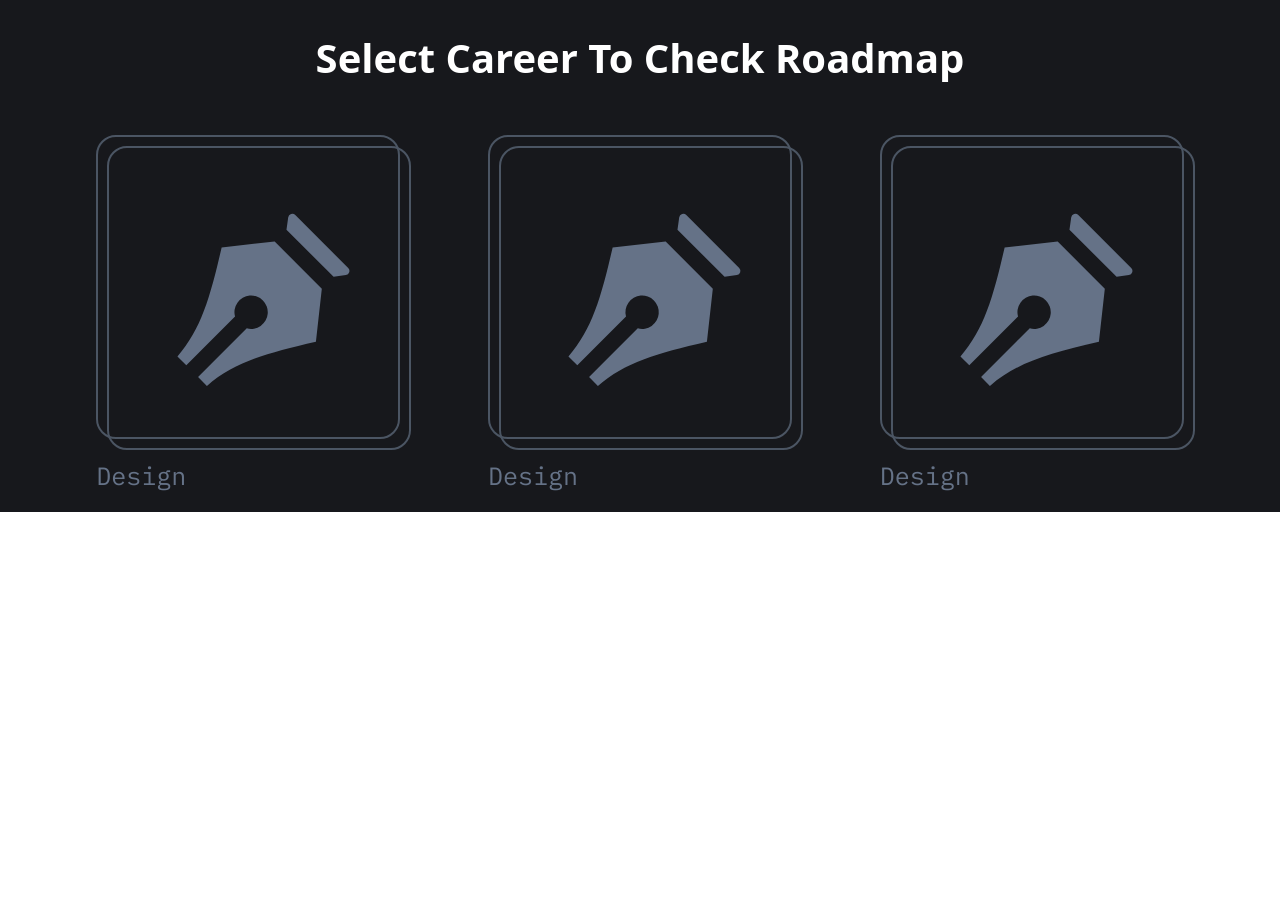
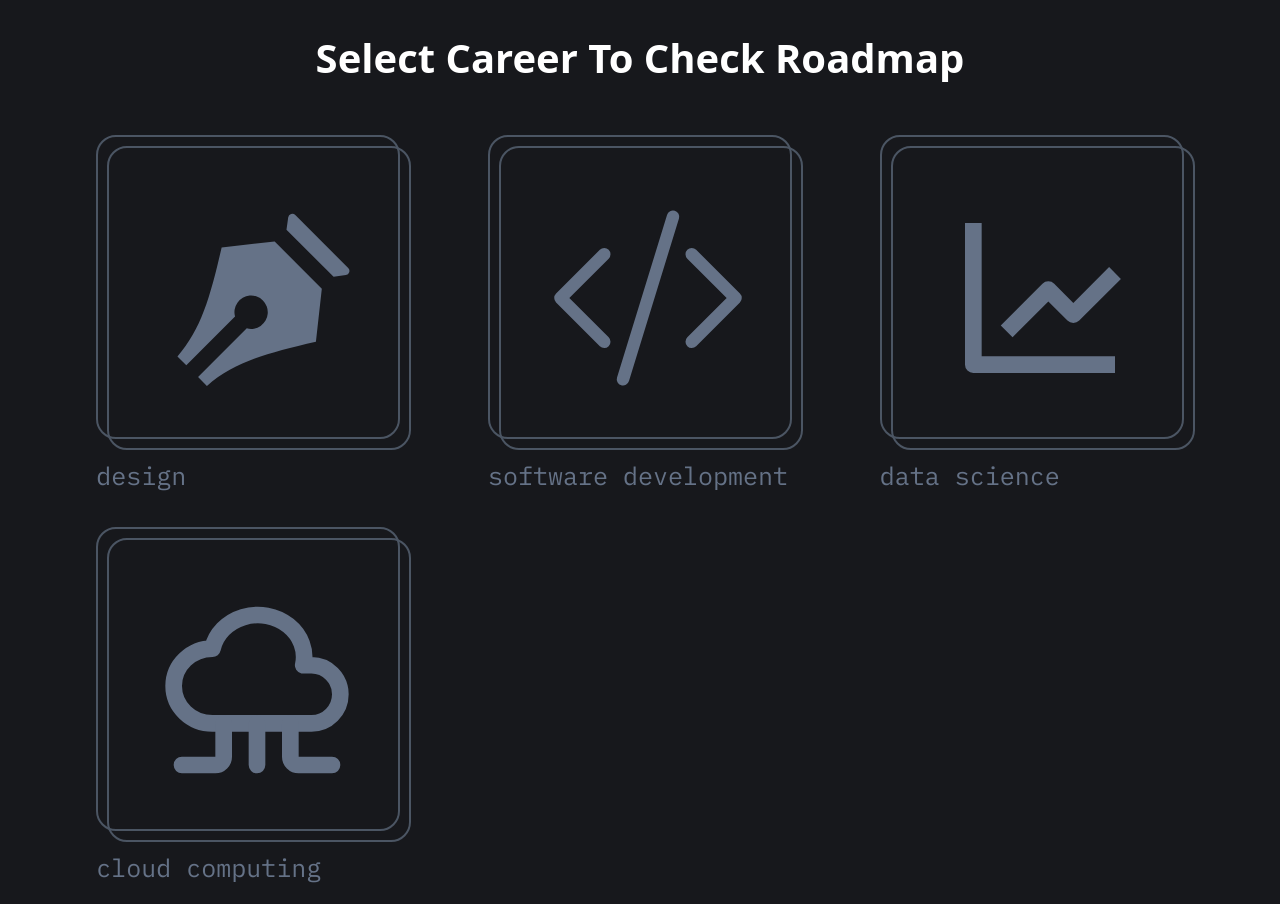
Before and after one commit to omatsola619/pathwayx-project, a Next.js app: page / in a window 1280 px wide. Shown: the part 840-1744 px from the top of the page. Before the commit the page ends 1352 px from the top, so only its background shows below. Built offline with nearby package versions, Linux system fonts and the light colour scheme.

Commit message:
adjusted card item component and added to the dummy data

```diff
--- a/src/components/CardItem.tsx
+++ b/src/components/CardItem.tsx
@@ -1,15 +1,16 @@
 import styles from 'styles/CardItem.module.css'
 import { RiPenNibFill } from "react-icons/ri";
+import { DataType } from 'src/data/DummyData';
 
-function CardItem() {
+function CardItem({data}: {data: DataType}) {
     return (
         <div className={styles.roadmapCards}>
             <div className={styles.card}>
                 <div className={styles.cardBorder}>
-                    <RiPenNibFill className={styles.cardIcon} />
+                    <data.icon className={styles.cardIcon} />
                 </div>
             </div>
-            <div className={styles.cardTitle}>Design</div>
+            <div className={styles.cardTitle}>{data.name}</div>
         </div>
     )
 }
--- a/src/components/HomeComp.tsx
+++ b/src/components/HomeComp.tsx
@@ -2,7 +2,7 @@ import { useState } from 'react';
 import styles from 'styles/Home.module.css';
 import CardItem from './CardItem';
 import Header from './Header';
-
+import {DATA} from '../data/DummyData'
 
 function HomeComp() {
     return (
@@ -23,9 +23,11 @@ function HomeComp() {
             <div className={styles.roadmaps}>
                 <div className={styles.roadmapTitle}>Select Career To Check Roadmap</div>
                 <div className={styles.cardsSection}>
-                    <CardItem />
-                    <CardItem />
-                    <CardItem />
+                    {
+                        DATA.map((item) => {
+                            return <CardItem data={item} />;
+                        })
+                    }
                 </div>
             </div>
         </div>
--- a/src/data/DummyData.ts
+++ b/src/data/DummyData.ts
@@ -1,13 +1,38 @@
-interface DataType {
+import { IconType } from "react-icons";
+import { RiPenNibFill } from "react-icons/ri";
+import { BsCodeSlash } from "react-icons/bs";
+import { BiLineChart } from "react-icons/bi";
+import { TbCloudComputing } from "react-icons/tb";
+import {  } from "react-icons/bs";
+import {  } from "react-icons/bs";
+import {  } from "react-icons/bs";
+import {  } from "react-icons/bs";
+
+export interface DataType {
     name: string;
-    icon: string;
+    icon: IconType;
     url: string;
 }
 
 export const DATA: DataType[] = [
     {
         name: 'design',
-        icon: '',
+        icon: RiPenNibFill,
         url: '',
-    }
+    },
+    {
+        name: 'software development',
+        icon: BsCodeSlash,
+        url: '',
+    },
+    {
+        name: 'data science',
+        icon: BiLineChart,
+        url: '',
+    },
+    {
+        name: 'cloud computing',
+        icon: TbCloudComputing,
+        url: '',
+    },
 ]
```
